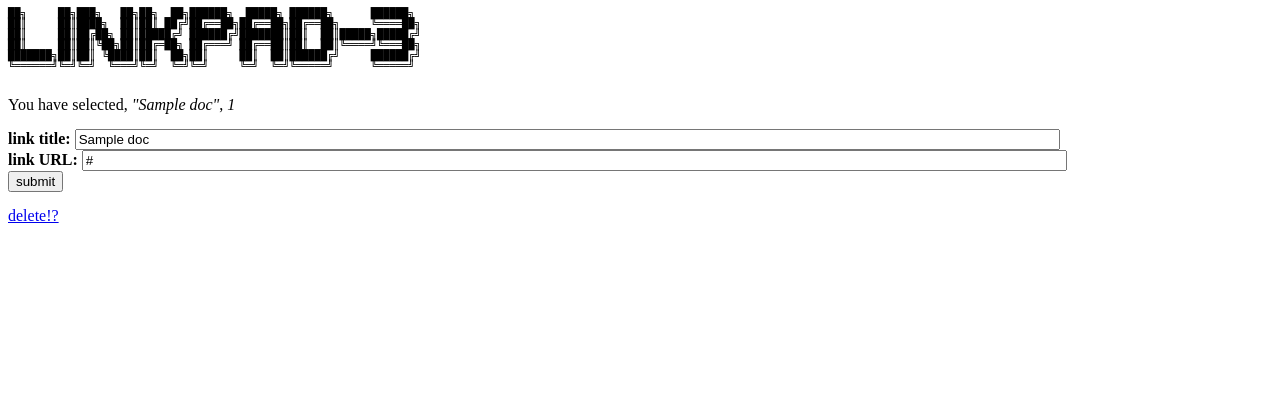
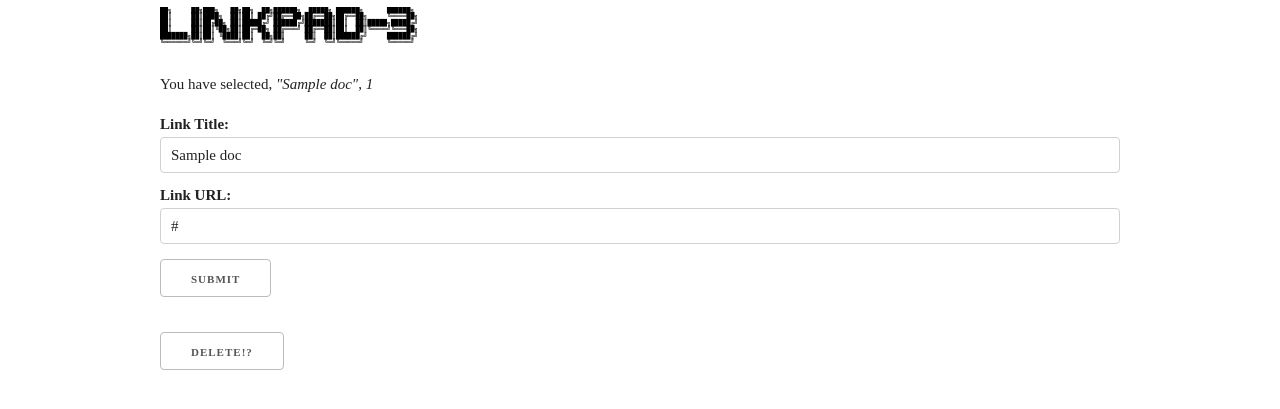
Before and after one commit to ghukill/linkPad3, a Flask app: template linkPad3/templates/edit.html in a window 1280 px wide. Shown: the top 409 px of the page. Run offline with Flask 2, Linux system fonts and the light colour scheme; the template is opened without the code that fills it: most values are stand-ins (such as "Sample title", 1, 10 or a date in 2020).

Commit message:
updates to add/edit pages

```diff
--- a/linkPad3/templates/edit.html
+++ b/linkPad3/templates/edit.html
@@ -1,11 +1,29 @@
 <html>
 <head>
     <title>linkPad3 - edit</title>
+
+    <!-- Mobile Specific Metas
+    –––––––––––––––––––––––––––––––––––––––––––––––––– -->
+    <meta name="viewport" content="width=device-width, initial-scale=1, maximum-scale=1">
+
+    <!-- FONT
+    –––––––––––––––––––––––––––––––––––––––––––––––––– -->
+    <link href='http://fonts.googleapis.com/css?family=Raleway:400,300,600' rel='stylesheet' type='text/css'>
+
+    <!-- CSS
+    –––––––––––––––––––––––––––––––––––––––––––––––––– -->
+    <link rel="stylesheet" href="/static/skeleton/css/normalize.css">
+    <link rel="stylesheet" href="/static/skeleton/css/skeleton.css">
+
     <link rel="stylesheet" type="text/css" href="/static/css/main.css">
+
+
 </head>
 
-
 <body>
+    <div id="container" class="container">
+        <div class="row tight">
+            <div class="twelve columns">
                 <div id="logo">
                     <a href="./">
                     <pre>
@@ -18,6 +36,11 @@
                     </pre>
                     </a>
                 </div>
+            </div>
+        </div>
+
+        <div class="row tight">
+            <div class="twelve columns">
 
                 <div>
                     <p>You have selected, <em>"{{doc.linkTitle}}"</em>, <em>{{doc.id}}</em></p>
@@ -25,17 +48,22 @@
 
                 <div id="edit">
                     <form action="/edit" method="POST">
-            <label><strong>link title:</strong></label>
-            <input size="120" type="text" name="linkTitle" value="{{doc.linkTitle}}"><br>
-            <label><strong>link URL:</strong></label>
-            <input size="120" type="text" name="linkURL" value="{{doc.linkURL}}"><br>
+                        <label><strong>Link Title:</strong></label>
+                        <input class="u-full-width" type="text" name="linkTitle" value="{{doc.linkTitle}}"><br>
+                        <label><strong>Link URL:</strong></label>
+                        <input class="u-full-width" type="text" name="linkURL" value="{{doc.linkURL}}"><br>
                         <input type="hidden" name="id" value="{{doc.id}}">
                         <button type="submit">submit</button>
                     </form>
                 </div>
 
                 <div id="delete">
-        <a href="/delete?id={{doc.id}}">delete!?</a>
+                    <a class="button" href="/delete?id={{doc.id}}">delete!?</a>
+                </div>
+
+            </div>
+        </div>
+
     </div>
 
 </body>
--- a/linkPad3/templates/index.html
+++ b/linkPad3/templates/index.html
@@ -36,7 +36,7 @@
 ╚══════╝╚═╝╚═╝  ╚═══╝╚═╝  ╚═╝╚═╝     ╚═╝  ╚═╝╚═════╝      ╚═════╝
 					</pre>
 					</a>
-					<p id="numbers" >{{search_handle.results.total_results}} current query / {{search_handle.total_record_count}} total</p>
+					<p style="margin-bottom:10px;" id="numbers" >{{search_handle.results.total_results}} current query / {{search_handle.total_record_count}} total</p>
 				</div>
 			</div>
 		</div>
@@ -81,7 +81,7 @@
 				<div id="pagination">
 					<ul>
 						{% if pagination.has_prev %}
-							<li><a href="/?q={{search_handle.q}}&page={{pagination.page - 1}}">previous</a></li>
+							<li><a class="button" href="/?q={{search_handle.q}}&page={{pagination.page - 1}}">previous</a></li>
 						{% else %}
 							<li><span style="color:gray;">nada</span></li>
 						{% endif %}
@@ -89,7 +89,7 @@
 						<li>{{pagination.page}} / {{pagination.pages}}</li>
 						<li>--</li>
 						{% if pagination.has_next %}
-							<li><a href="/?q={{search_handle.q}}&page={{pagination.page + 1}}">next</a></li>
+							<li><a class="button" href="/?q={{search_handle.q}}&page={{pagination.page + 1}}">next</a></li>
 						{% else %}
 							<li><span style="color:gray;">nada</span></li>
 						{% endif %}
--- a/linkPad3/views.py
+++ b/linkPad3/views.py
@@ -45,7 +45,7 @@ def index():
 	search_handle = models.Search()
 
 	# detect if search
-	if request.args.get('q') != "" and request.args.get('q') != None:
+	if request.args.get('q') != "" and request.args.get('q') != "*:*" and request.args.get('q') != None:
 		search_handle.q = request.args.get('q')
 		search_handle.sort = ""
 	else:
```
Also changed, not shown: linkPad3/templates/add.html (+31 -2 lines). Lines whose indentation alone changed are shown as unchanged.
